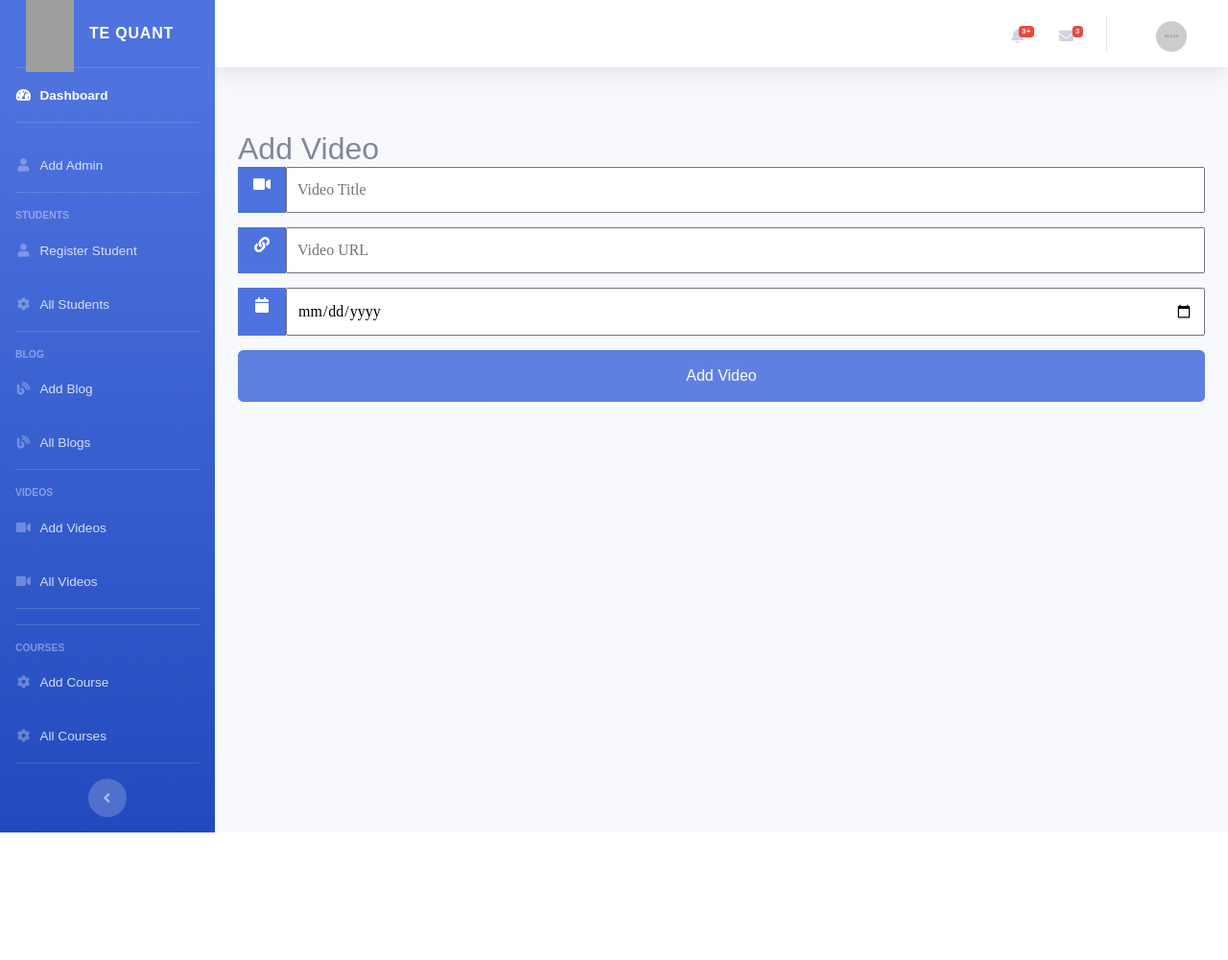
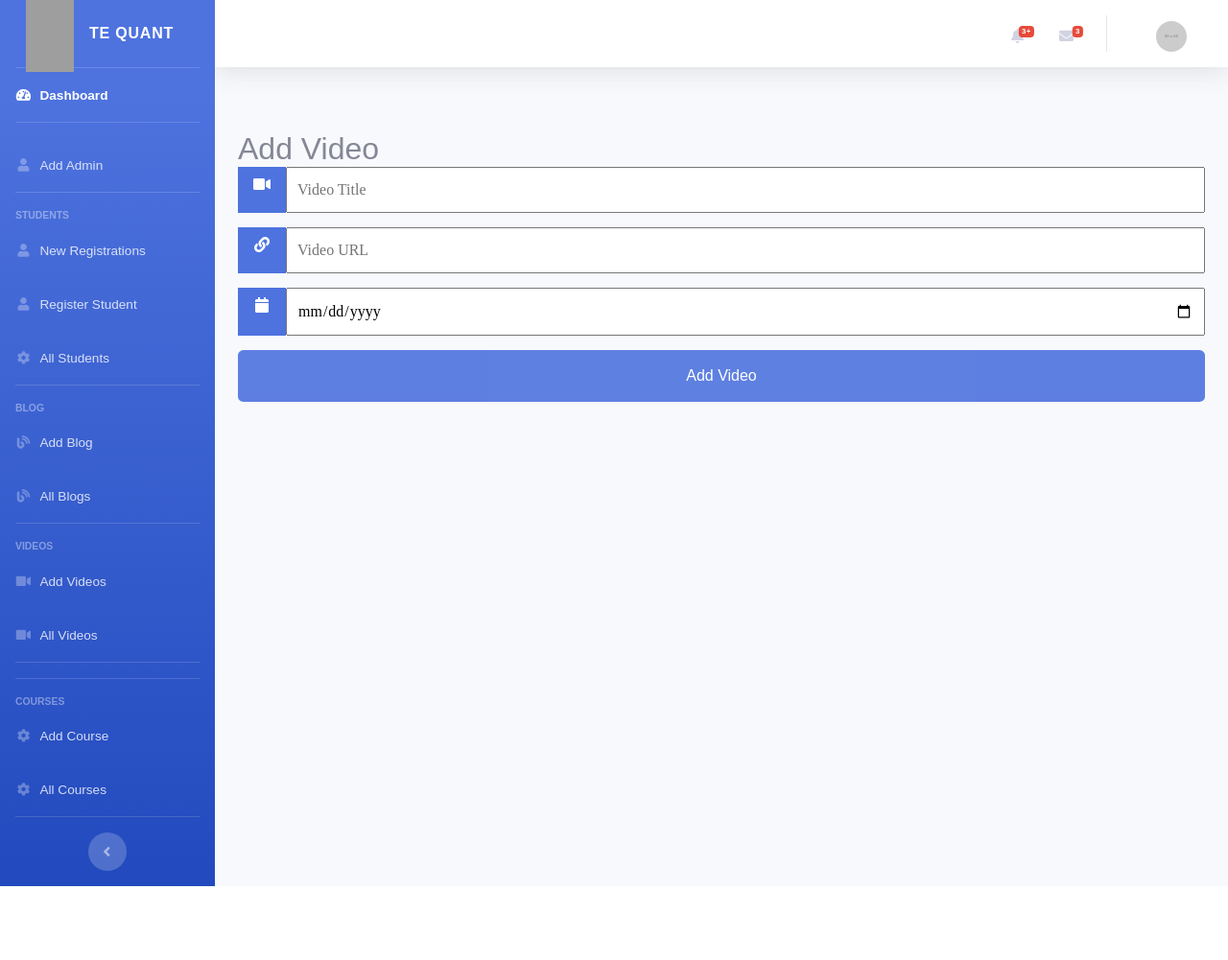
Before and after one commit to e-questtech/webproject2, a Flask app: page /admin/video/add/ in a window 1280 px wide. Shown: the whole page at 96% size. Before the commit the page ends 868 px from the top, so only its background shows below. Run offline with Flask 3, Linux system fonts and the light colour scheme; a user stored in the database is signed in; grey boxes labelled with a size stand in for pictures from a placeholder-image service; some libraries are stand-ins or nearby versions; grey boxes are pictures that could not be loaded.

Commit message:
Update base_dashboard.html new students

```diff
--- a/templates/base_dashboard.html
+++ b/templates/base_dashboard.html
@@ -86,7 +86,13 @@
                 <div class="sidebar-heading">
                     Students
                 </div>
-
+                <li class="nav-item">
+                    <a class="nav-link collapsed" href="{{ url_for('prospective_students') }}" data-target="#collapseTwo"
+                        aria-expanded="true" aria-controls="collapseTwo">
+                        <i class="fas fa-fw fa-user"></i>
+                        <span>New Registrations</span>
+                    </a>
+                </li>
                 <!-- Heading -->
                 <li class="nav-item">
                     <li class="nav-item">
```
